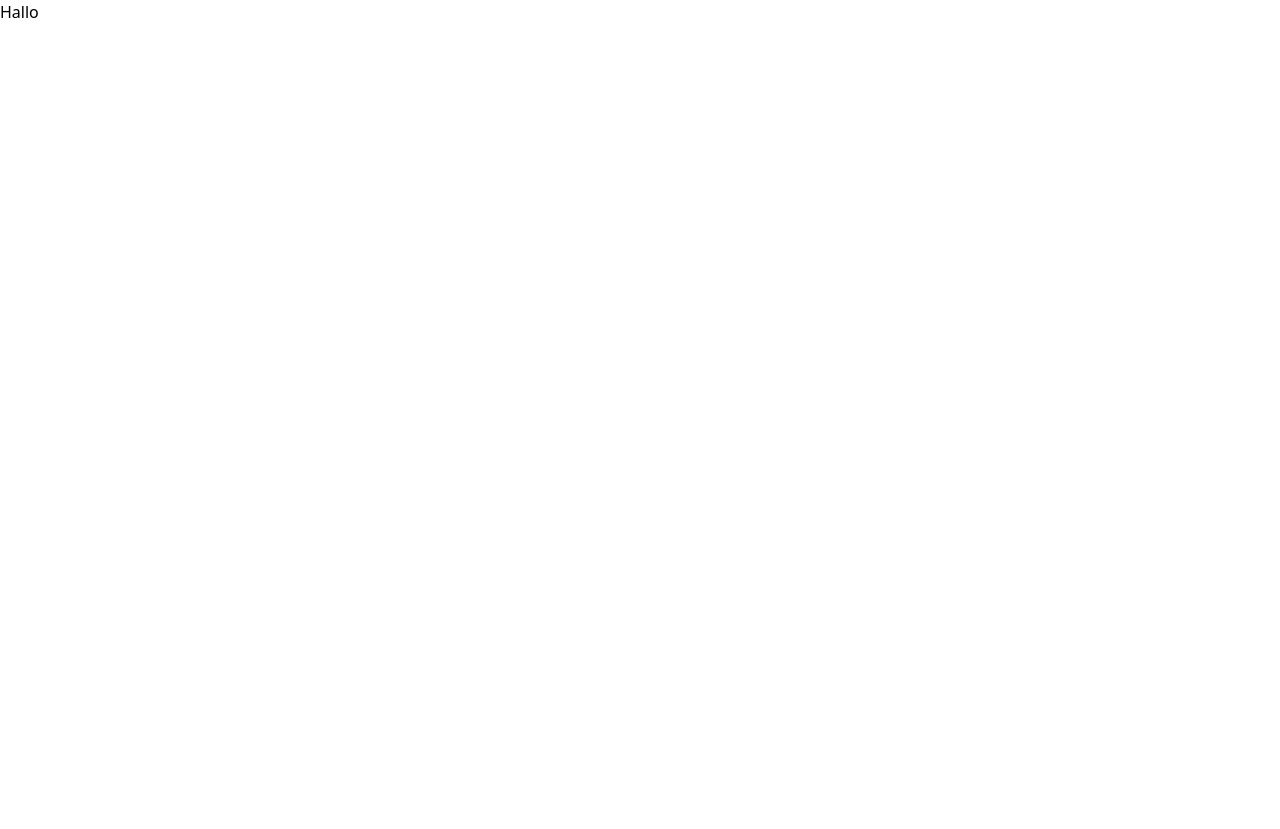
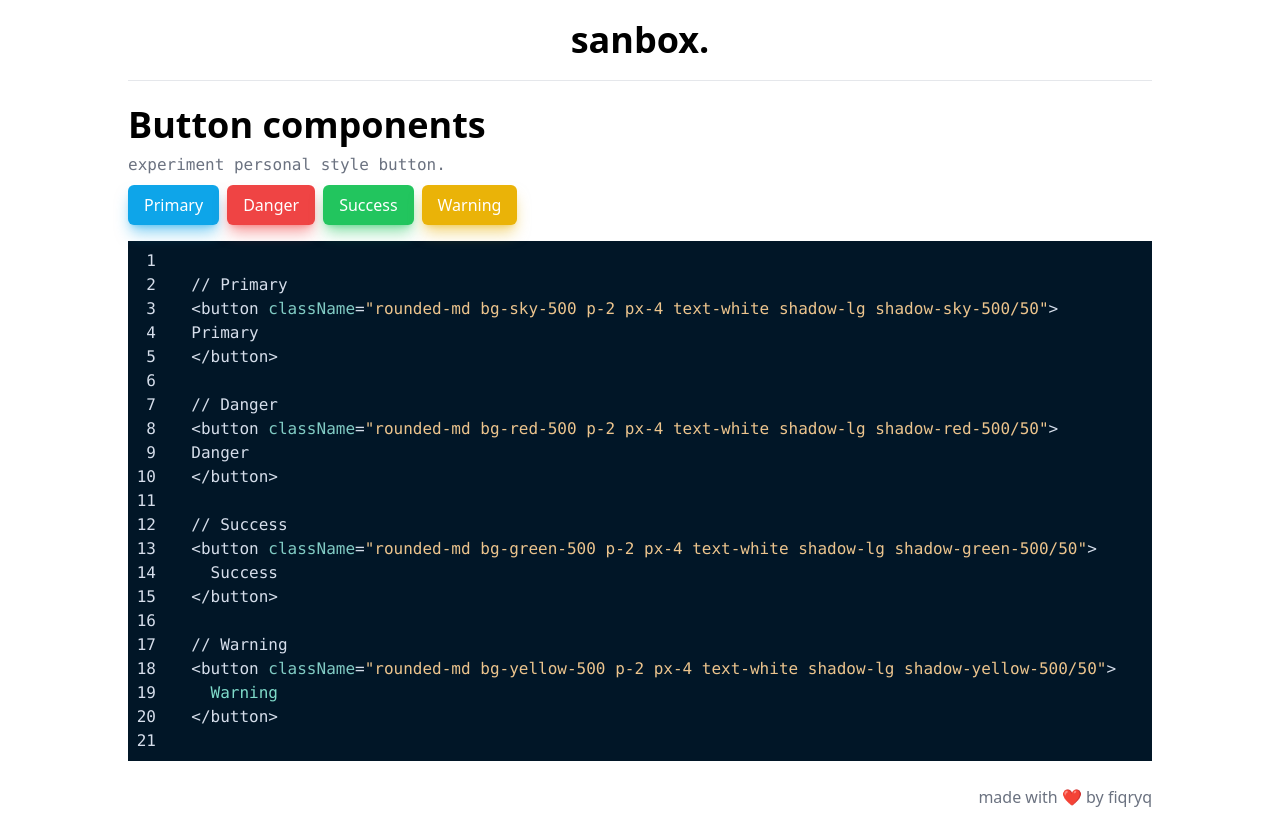
Before and after one commit to fiqryq/sandbox, a React (Create React App) app: page / in a window 1280 px wide. Before the commit the page ends 800 px from the top, so only its background shows below. Built offline with nearby package versions, Linux system fonts and the light colour scheme.

Commit message:
feat : create some reusable comp and layout

```diff
--- a/src/App.tsx
+++ b/src/App.tsx
@@ -1,9 +1,16 @@
-import Halo from "./components/Hallo";
+import { Button } from "./components/Button";
+import { Footer } from "./layout/Footer";
+import { Layout } from "./layout/Layout";
+
 function App() {
   return (
-    <div className="App">
-      <Halo />
-    </div>
+    <Layout>
+      <h1 className="my-5 border-b-[1px] pb-5 text-center text-4xl font-bold">
+        sanbox.
+      </h1>
+      <Button />
+      <Footer />
+    </Layout>
   );
 }
 
--- /dev/null
+++ b/src/components/Button.tsx
@@ -0,0 +1,48 @@
+import { Highlight } from "../layout/Highlight";
+import { Section } from "../layout/Section";
+
+export const Button = () => {
+  const code = `
+  // Primary
+  <button className="rounded-md bg-sky-500 p-2 px-4 text-white shadow-lg shadow-sky-500/50">
+  Primary
+  </button>
+
+  // Danger
+  <button className="rounded-md bg-red-500 p-2 px-4 text-white shadow-lg shadow-red-500/50">
+  Danger
+  </button>
+
+  // Success
+  <button className="rounded-md bg-green-500 p-2 px-4 text-white shadow-lg shadow-green-500/50">
+    Success
+  </button>
+
+  // Warning
+  <button className="rounded-md bg-yellow-500 p-2 px-4 text-white shadow-lg shadow-yellow-500/50">
+    Warning
+  </button>
+  `;
+  return (
+    <Section
+      title="Button components"
+      description="experiment personal style button."
+    >
+      <div className="mb-4 flex space-x-2">
+        <button className="rounded-md bg-sky-500 p-2 px-4 text-white shadow-lg shadow-sky-500/50">
+          Primary
+        </button>
+        <button className="rounded-md bg-red-500 p-2 px-4 text-white shadow-lg shadow-red-500/50">
+          Danger
+        </button>
+        <button className="rounded-md bg-green-500 p-2 px-4 text-white shadow-lg shadow-green-500/50">
+          Success
+        </button>
+        <button className="rounded-md bg-yellow-500 p-2 px-4 text-white shadow-lg shadow-yellow-500/50">
+          Warning
+        </button>
+      </div>
+      <Highlight language="html" code={code} />
+    </Section>
+  );
+};
--- a/src/components/Hallo.tsx
+++ /dev/null
@@ -1,7 +0,0 @@
-export default function hallo() {
-  return (
-    <div>
-      <h1>Hallo</h1>
-    </div>
-  );
-}
--- /dev/null
+++ b/src/layout/Footer.tsx
@@ -0,0 +1,7 @@
+export const Footer = () => {
+  return (
+    <div className="my-5 text-right text-gray-500">
+      made with ❤️ by <a href="https://github.com/fiqryq">fiqryq</a>
+    </div>
+  );
+};
--- /dev/null
+++ b/src/layout/Highlight.tsx
@@ -0,0 +1,17 @@
+import SyntaxHighlighter from "react-syntax-highlighter";
+import { nightOwl } from "react-syntax-highlighter/dist/esm/styles/hljs";
+type IHighlight = {
+  language: string;
+  code: string;
+};
+export const Highlight = (props: IHighlight) => {
+  return (
+    <SyntaxHighlighter
+      language={props.language}
+      style={nightOwl}
+      showLineNumbers
+    >
+      {props.code}
+    </SyntaxHighlighter>
+  );
+};
--- /dev/null
+++ b/src/layout/Layout.tsx
@@ -0,0 +1,7 @@
+import { ReactNode } from "react";
+type ILayout = {
+  children: ReactNode;
+};
+export const Layout = (props: ILayout) => {
+  return <div className="mx-auto max-w-5xl">{props.children}</div>;
+};
--- /dev/null
+++ b/src/layout/Section.tsx
@@ -0,0 +1,17 @@
+import { ReactNode } from "react";
+type ISection = {
+  title: string;
+  description: string;
+  children: ReactNode;
+};
+export const Section = (props: ISection) => {
+  return (
+    <div className="my-6">
+      <h1 className="pb-2 text-4xl font-bold">{props.title}</h1>
+      <p className="font-lg mb-2 font-mono text-gray-500">
+        {props.description}
+      </p>
+      {props.children}
+    </div>
+  );
+};
```
